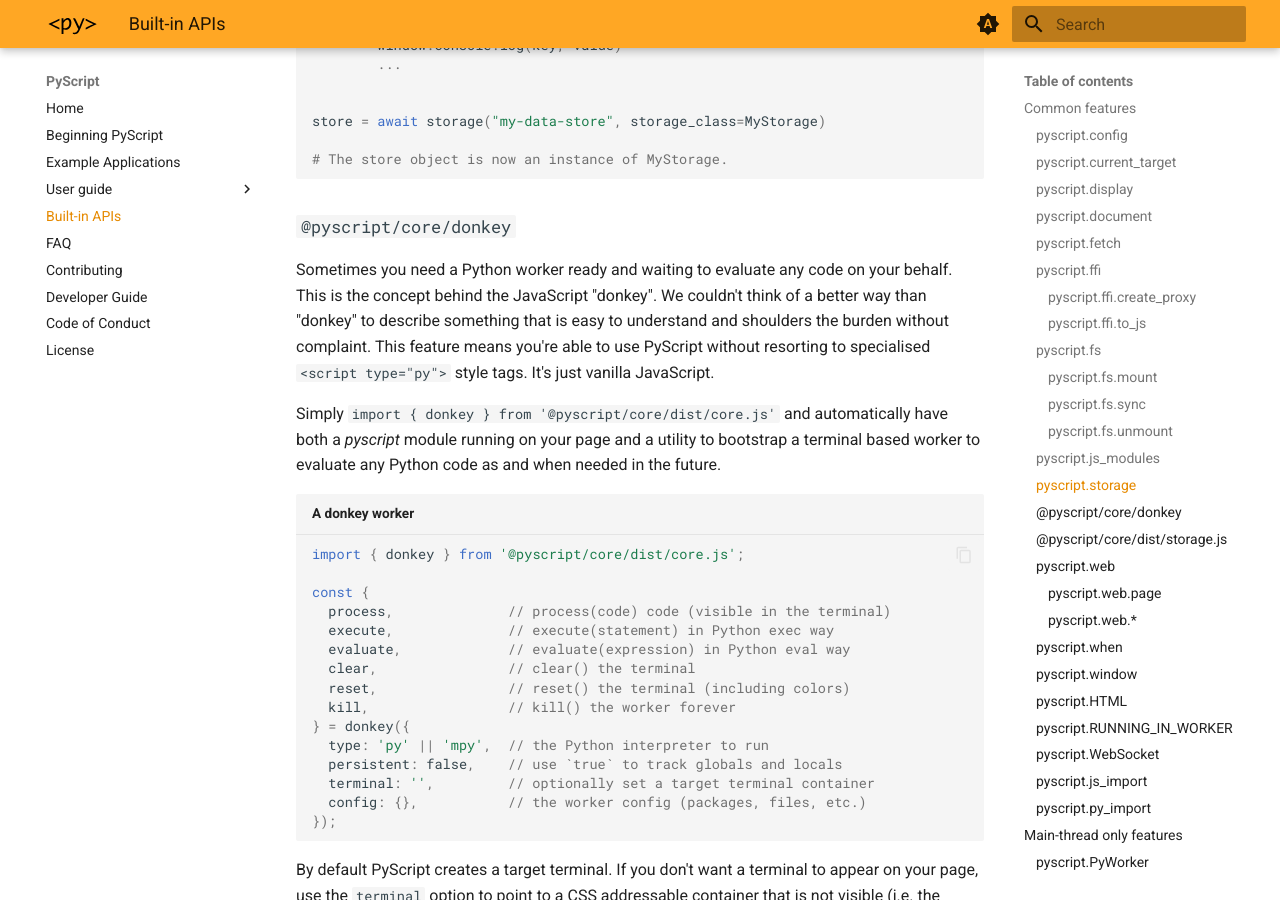
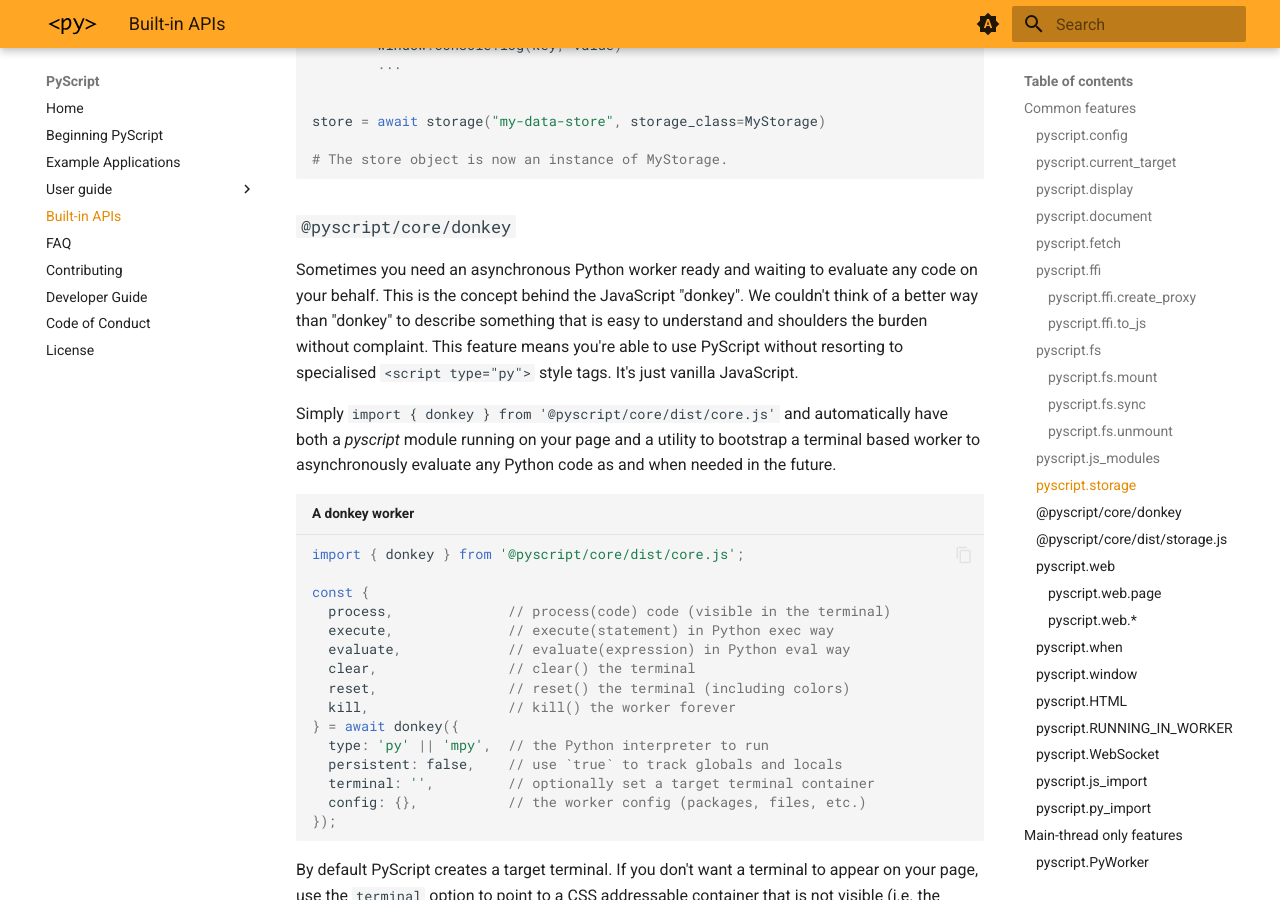
Before and after one commit to pyscript/docs, an MkDocs documentation site: the page built from docs/api.md, in a window 1280 px wide and 900 px high, scrolled down 9705 px. Built offline with MkDocs 1.6.1 and Material for MkDocs 9.7.7, drawn with Linux system fonts in a browser that asks for light colours; the version menu is left out.

Commit message:
The donkey is an async donkey.

````diff
--- a/docs/api.md
+++ b/docs/api.md
@@ -499,17 +499,17 @@ store = await storage("my-data-store", storage_class=MyStorage)
 
 ### `@pyscript/core/donkey`
 
-Sometimes you need a Python worker ready and waiting to evaluate any code on
-your behalf. This is the concept behind the JavaScript "donkey". We couldn't
-think of a better way than "donkey" to describe something that is easy to
-understand and shoulders the burden without complaint. This feature
+Sometimes you need an asynchronous Python worker ready and waiting to evaluate
+any code on your behalf. This is the concept behind the JavaScript "donkey". We
+couldn't think of a better way than "donkey" to describe something that is easy
+to understand and shoulders the burden without complaint. This feature
 means you're able to use PyScript without resorting to specialised
 `<script type="py">` style tags. It's just vanilla JavaScript.
 
 Simply `import { donkey } from '@pyscript/core/dist/core.js'` and automatically
 have both a *pyscript* module running on your page and a utility to bootstrap a
-terminal based worker to evaluate any Python code as and when needed in the
-future.
+terminal based worker to asynchronously evaluate any Python code as and when
+needed in the future.
 
 ```js title="A donkey worker"
 import { donkey } from '@pyscript/core/dist/core.js';
@@ -521,7 +521,7 @@ const {
   clear,                // clear() the terminal
   reset,                // reset() the terminal (including colors)
   kill,                 // kill() the worker forever
-} = donkey({
+} = await donkey({
   type: 'py' || 'mpy',  // the Python interpreter to run
   persistent: false,    // use `true` to track globals and locals
   terminal: '',         // optionally set a target terminal container
````
